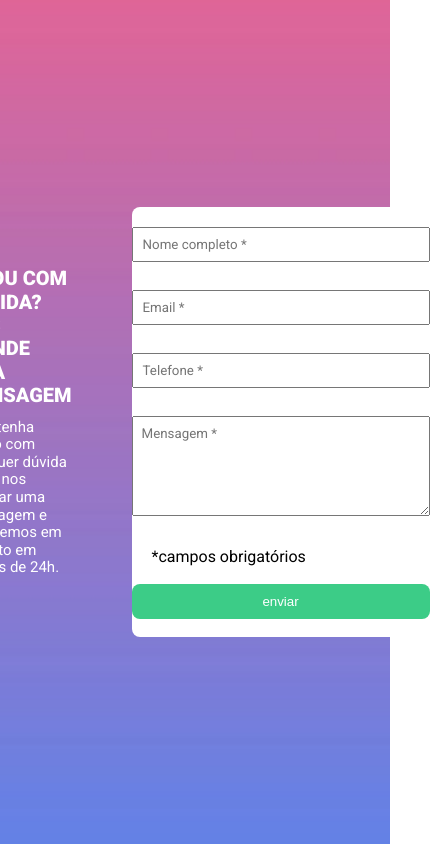
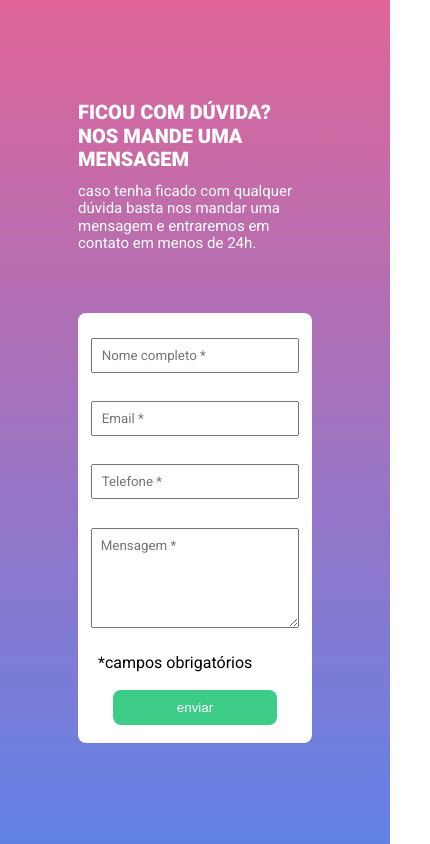
Before and after one commit to viniciusmarx/formulario, a plain HTML site: page index.html in a window 390 px wide. Shown: the whole page, 430 px wide, since content can reach past the window. Drawn offline with Linux system fonts and the light colour scheme.

Commit message:
Ajustar responsividade

```diff
--- a/index.html
+++ b/index.html
@@ -5,6 +5,7 @@
 		<meta name="viewport" content="width=device-width, initial-scale=1.0" />
 		<link rel="stylesheet" href="src/styles/reset.css" />
 		<link rel="stylesheet" href="src/styles/style.css" />
+		<link rel="stylesheet" href="src/styles/responsive.css" />
 		<title>Formulário</title>
 	</head>
 	<body>
--- /dev/null
+++ b/src/styles/responsive.css
@@ -0,0 +1,26 @@
+@media(width<=725px) {
+    main {
+        flex-direction: column;
+    }
+
+    .texto,
+    .formulario {
+        max-width: 60%;
+
+    }
+
+    .formulario .container-input {
+        display: flex;
+        flex-direction: column;
+        justify-content: center;
+        align-items: center;
+    }
+
+    .formulario .input {
+        max-width: 70%;
+    }
+
+    .formulario .botao {
+        max-width: 70%;
+    }
+}
```
